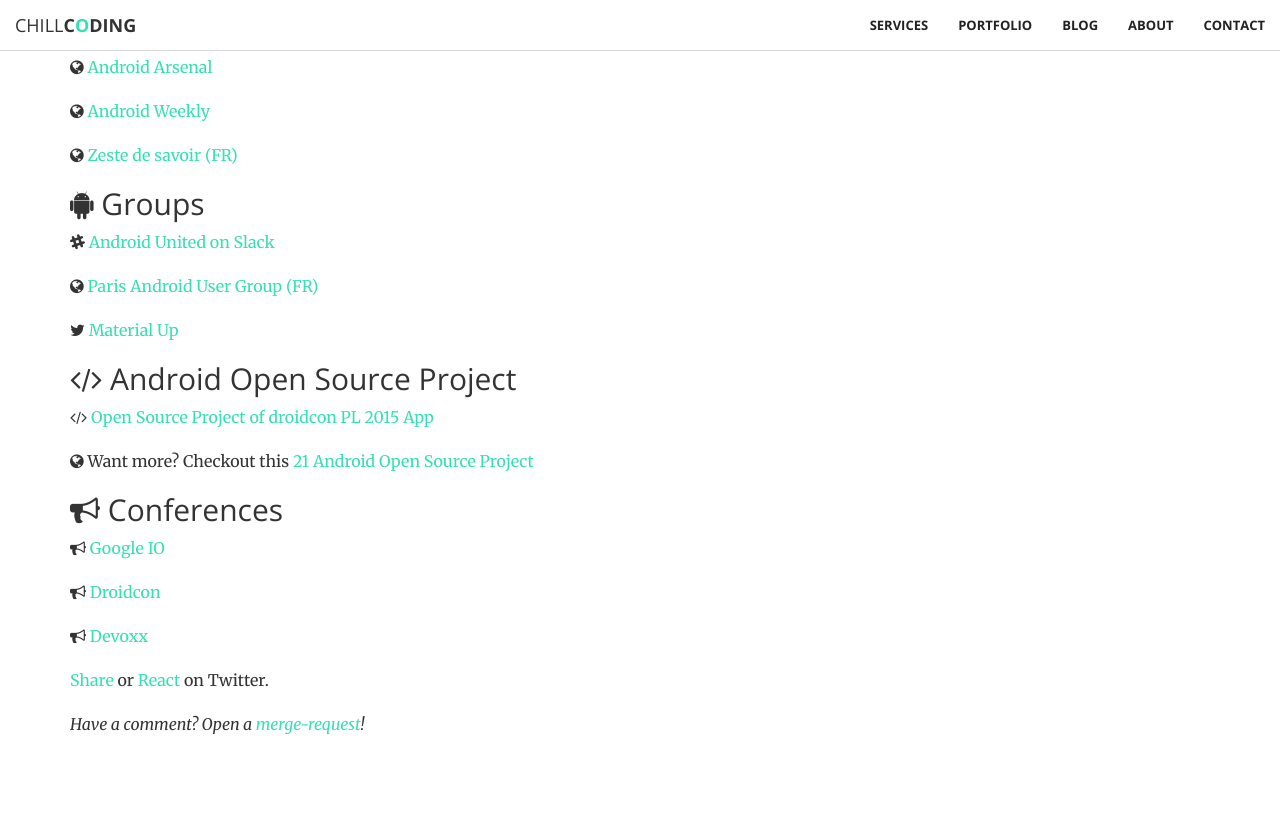
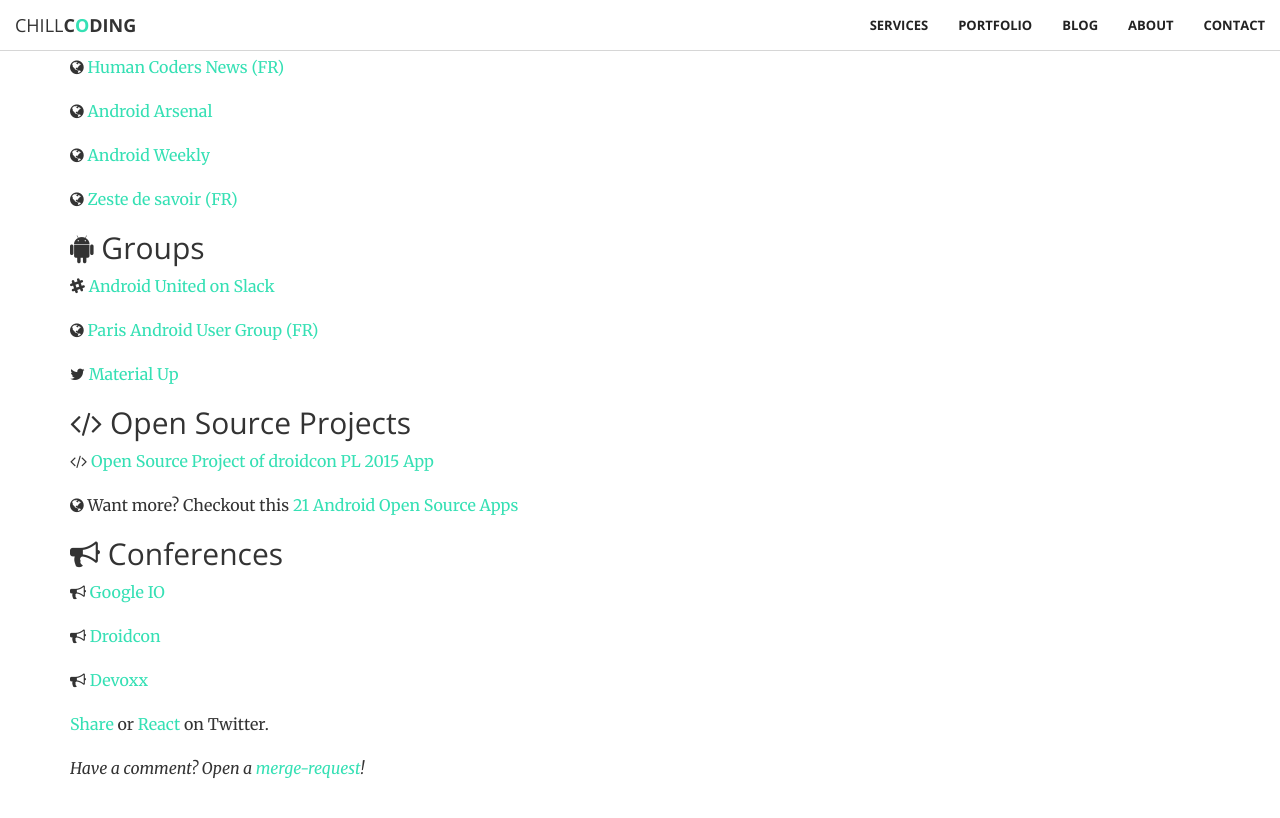
Before and after one commit to chillcoding-at-the-beach/chillcoding-at-the-beach-github.io, a Jekyll site: the page built from _posts/2017-01-27-android-references.md, in a window 1280 px wide and 900 px high, scrolled down 1899 px. Shown: the top 818 px of the window. Built offline with Jekyll 4.4.1, drawn with Linux system fonts in a browser that asks for light colours; nearby versions of some CDN libraries.

Commit message:
Update link anchor

```diff
--- a/_posts/2017-01-27-android-references.md
+++ b/_posts/2017-01-27-android-references.md
@@ -20,6 +20,8 @@
 [<i class="fa fa-globe" aria-hidden="true"></i> Blogs](#blogs)
 
 [<i class="fa fa-android" aria-hidden="true"></i> Groups](#groups)
+
+[<i class="fa fa-android" aria-hidden="true"></i> Open Source Projects](#projects)
 
 [<i class="fa fa-bullhorn" aria-hidden="true"></i> Conferences](#conf)
 
@@ -82,12 +84,11 @@
 
 <i class="fa fa-twitter" aria-hidden="true"></i> [Material Up](https://twitter.com/MaterialUp)
 
-## <a name="conf"></a><i class="fa fa-code" aria-hidden="true"></i> Android Open Source Project
-
+## <a name="projects"></a><i class="fa fa-code" aria-hidden="true"></i> Open Source Projects
 
 <i class="fa fa-code" aria-hidden="true"></i> [Open Source Project of droidcon PL 2015 App](https://github.com/droidconpl/droidcon-2015-mobile-app)
 
-<i class="fa fa-globe" aria-hidden="true"></i> Want more? Checkout this [21 Android Open Source Project](https://techbeacon.com/how-master-android-what-developers-can-learn-21-apps)
+<i class="fa fa-globe" aria-hidden="true"></i> Want more? Checkout this [21 Android Open Source Apps](https://techbeacon.com/how-master-android-what-developers-can-learn-21-apps)
 
 ## <a name="conf"></a><i class="fa fa-bullhorn" aria-hidden="true"></i> Conferences
 
```
